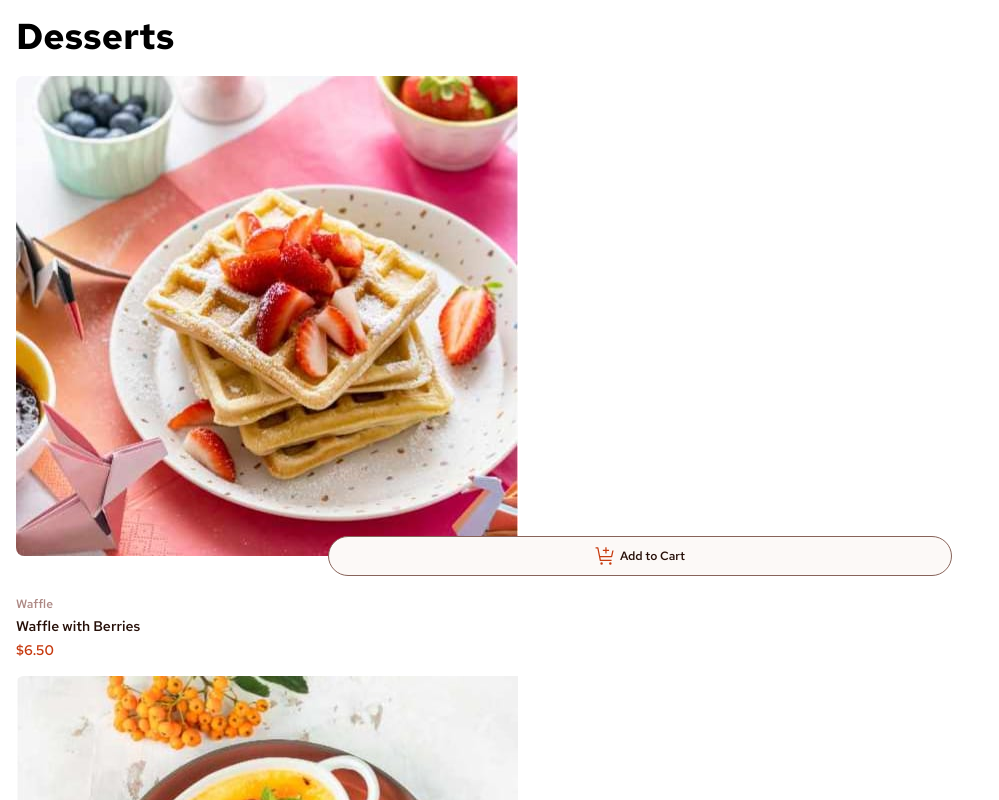
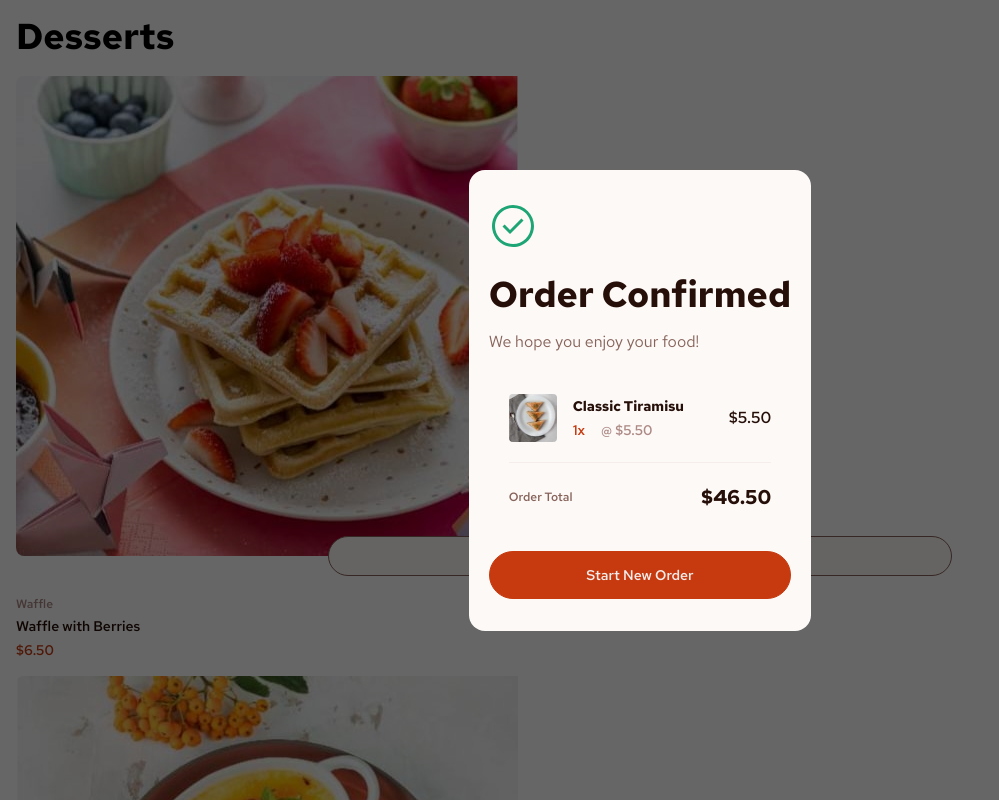
Before and after one commit to D-KILLJOY/Product-list-with-cart-react, a React (Vite) app: page / in a window 1280 px wide. Shown: the top 800 px of the page, without its empty margins (0-999 px from the left). Built offline with nearby package versions, Linux system fonts and the light colour scheme.

Commit message:
Designed confirmation modal

```diff
--- a/src/App.tsx
+++ b/src/App.tsx
@@ -63,7 +63,7 @@ function App() {
     console.log(cartItems);
 
     return (
-        <main className="p-4">
+        <main className="p-4 relative">
             <Desserts
                 dessertsDataProp={desserts}
                 cartItemsData={cartItems}
--- a/src/Components/Confirmation.tsx
+++ b/src/Components/Confirmation.tsx
@@ -1,7 +1,64 @@
 import confirmedIcon from "../assets/images/icon-order-confirmed.svg";
 
 function Confirmation() {
-    return <div>Confirmation</div>;
+    return (
+        <section className="fixed inset-0 w-full h-screen flex justify-center items-center bg-black/60">
+            <div className="bg-Rose-50 rounded-2xl py-8 px-5">
+                <img
+                    src={confirmedIcon}
+                    alt="Green Check in a circle"
+                    className="mb-6"
+                />
+                <h2 className="font-bold text-Rose-900 text-4xl mb-4">
+                    Order Confirmed
+                </h2>
+                <p className="text-Rose-500 font-normal ">
+                    We hope you enjoy your food!
+                </p>
+
+                <ul className="m-5 overflow-scroll max-h-70">
+                    <li className="py-5 border-b border-b-Rose-100">
+                        <div className="flex items-center">
+                            <img
+                                src="../../public/assets/images/image-baklava-thumbnail.jpg"
+                                alt=""
+                                className="w-12 h-12 rounded me-4"
+                            />
+                            <div>
+                                <p className="text-sm text-Rose-900 font-bold mb-1">
+                                    Classic Tiramisu
+                                </p>
+                                <p className="text-sm flex gap-4">
+                                    <span className="text-Red font-semibold ">
+                                        1x
+                                    </span>
+                                    <span className="text-Rose-400 font-medium">
+                                        @ $5.50
+                                    </span>
+                                </p>
+                            </div>
+                            <p className="ms-auto font-semibold text-Rose-900">
+                                $5.50
+                            </p>
+                        </div>
+                    </li>
+                </ul>
+                <div className=" flex justify-between items-center px-5">
+                    <p className="text-xs text-Rose-500 font-medium">
+                        Order Total
+                    </p>
+                    <p className="font-bold text-Rose-900 text-xl">$46.50</p>
+                </div>
+
+                <button
+                    type="button"
+                    className="mt-10 border border-Red bg-Red text-sm font-semibold text-Rose-100 w-full h-12 rounded-full cursor-pointer"
+                >
+                    Start New Order
+                </button>
+            </div>
+        </section>
+    );
 }
 
 export default Confirmation;
```
